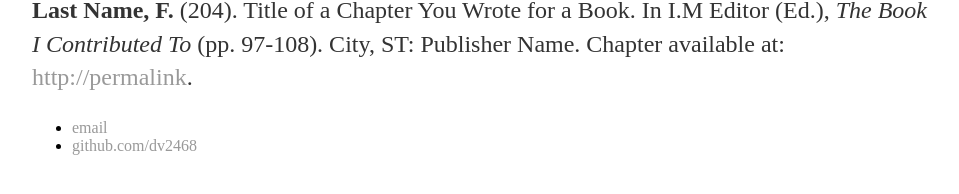
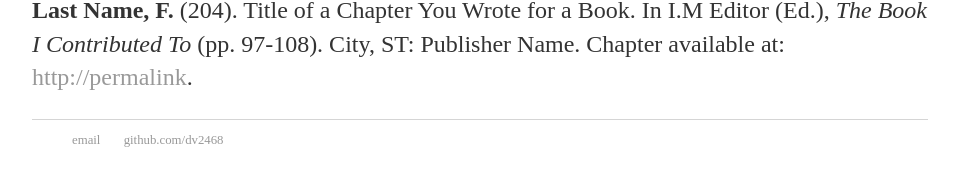
Before and after one commit to dv2468/dv2468.github.io, a Jekyll site: the page built from cv/index.html, in a window 1280 px wide. Shown: the part 398-592 px from the top of the page, without its empty margins (160-1119 px from the left). Built offline with Jekyll 4.4.1, drawn with Linux system fonts in a browser that asks for light colours.

Commit message:
Update default.html

```diff
--- a/_layouts/default.html
+++ b/_layouts/default.html
@@ -19,11 +19,11 @@
 			{{ content }}
 
 			</div><!-- /.container -->
-			<div id ="footer">
+			<footer>
 	    		<ul>
 	        		<li><a href="mailto:kyuchen@umich.edu">email</a></li>
 	        		<li><a href="https://github.com/dv2468">github.com/dv2468</a></li>
 				</ul>
-			</div>
+			</footer>
 		</body>
 	</html>
```
